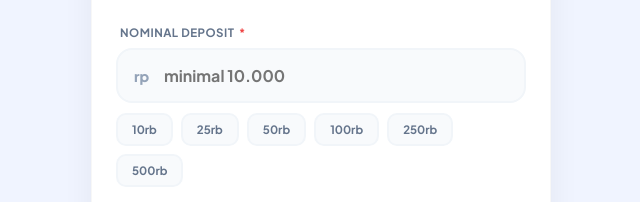
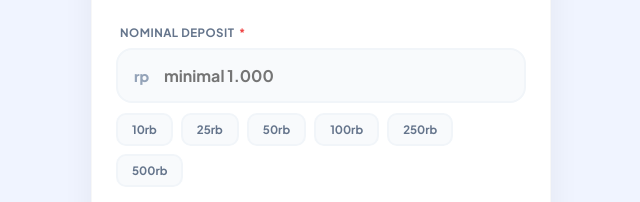
Before and after one commit to Satriaop/WebShop, a website: page user/deposit.html in a window 1280 px wide. Shown: the part 214-416 px from the top of the page, 319-959 px from the left. Drawn offline with Linux system fonts and the light colour scheme; files whose address does not match are found by name.

Commit message:
Update deposit.html

```diff
--- a/user/deposit.html
+++ b/user/deposit.html
@@ -493,7 +493,7 @@
                 <label>nominal deposit <span class="req">*</span></label>
                 <div class="nominal-wrap">
                     <span class="prefix">Rp</span>
-                    <input type="number" id="nominal" placeholder="minimal 10.000" min="10000">
+                    <input type="number" id="nominal" placeholder="minimal 1.000" min="1000">
                 </div>
                 <div class="quick-amounts" style="margin-top:10px;">
                     <button class="quick-btn" onclick="setNominal(10000)">10rb</button>
```
